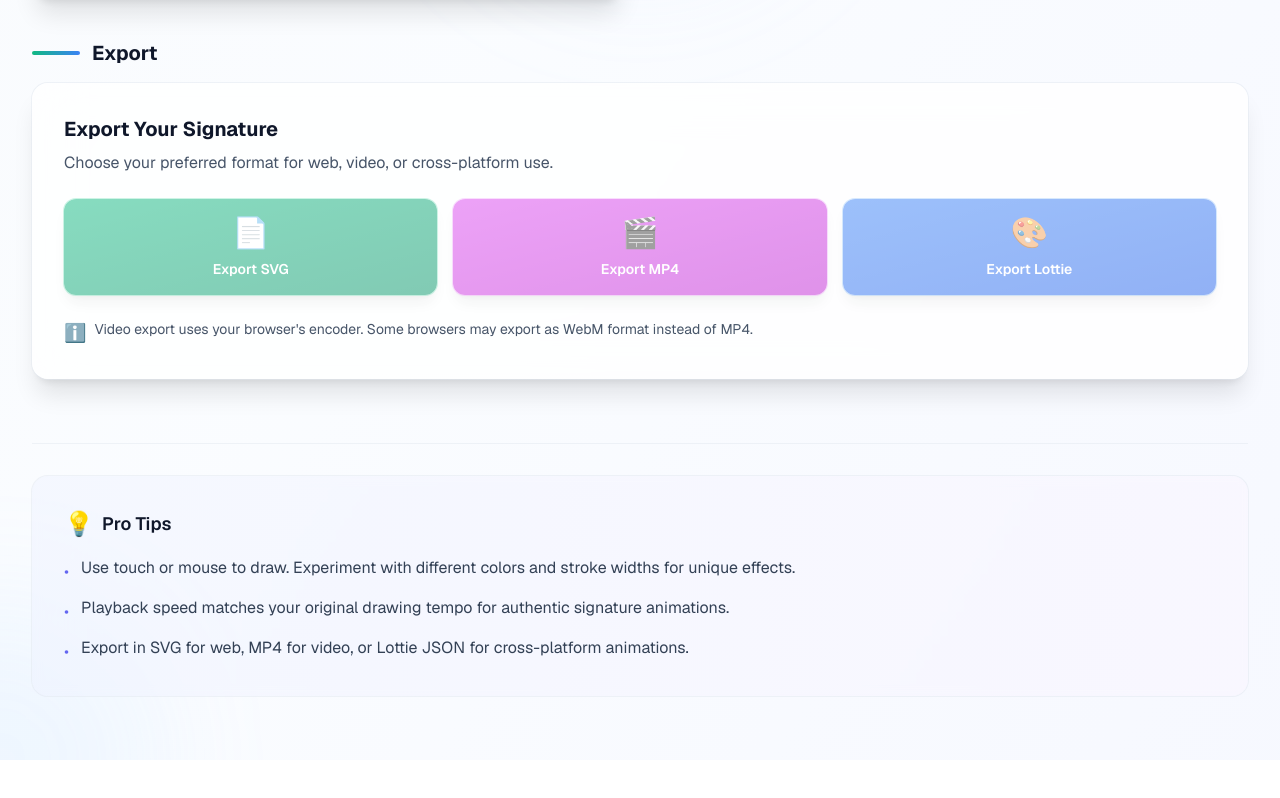
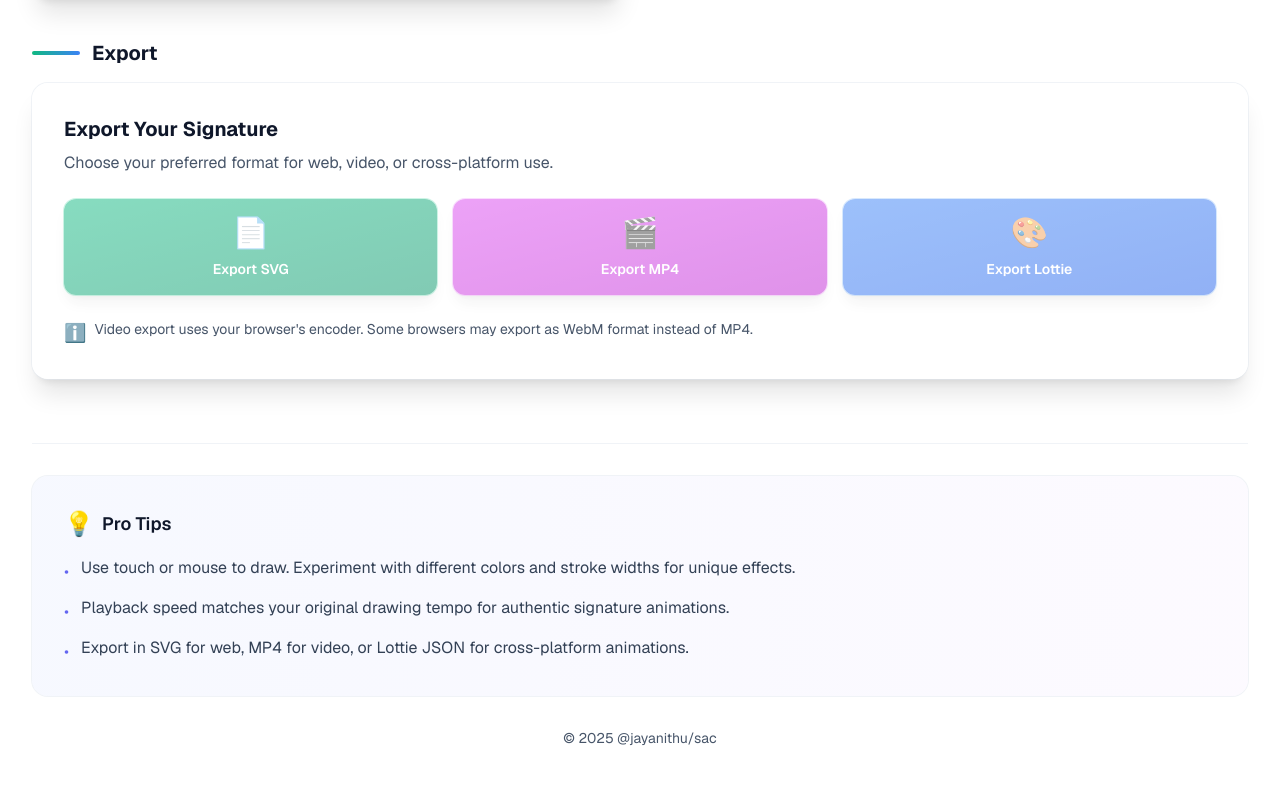
Before and after one commit to Jayanithu/sac, a Next.js app: page / in a window 1280 px wide. Shown: the part 1194-1992 px from the top of the page. Before the commit the page ends 1954 px from the top, so only its background shows below. Built offline with nearby package versions, Linux system fonts and the light colour scheme.

Commit message:
style: remove animated background and add footer

```diff
--- a/src/app/page.tsx
+++ b/src/app/page.tsx
@@ -25,15 +25,8 @@ export default function Page() {
     localStorage.setItem('theme', next);
   };
   return (
-    <main className="min-h-screen bg-gradient-to-br from-slate-50 via-blue-50/30 to-indigo-50/50 dark:from-slate-950 dark:via-slate-900 dark:to-slate-950 relative overflow-hidden">
-      {/* Animated background elements */}
-      <div className="absolute inset-0 overflow-hidden pointer-events-none">
-        <div className="absolute -top-40 -right-40 w-80 h-80 bg-purple-300/20 dark:bg-purple-500/10 rounded-full blur-3xl animate-pulse" />
-        <div className="absolute -bottom-40 -left-40 w-80 h-80 bg-blue-300/20 dark:bg-blue-500/10 rounded-full blur-3xl animate-pulse" style={{ animationDelay: '1s' }} />
-        <div className="absolute top-1/2 left-1/2 -translate-x-1/2 -translate-y-1/2 w-96 h-96 bg-indigo-200/10 dark:bg-indigo-500/5 rounded-full blur-3xl" />
-      </div>
-
-      <div className="relative z-10 px-4 sm:px-6 lg:px-8 py-8 sm:py-12 lg:py-16">
+    <main className="min-h-screen bg-white dark:bg-black">
+      <div className="px-4 sm:px-6 lg:px-8 py-8 sm:py-12 lg:py-16">
         <div className="max-w-7xl mx-auto">
           {/* Header */}
           <header className="mb-8 sm:mb-12">
@@ -52,7 +45,7 @@ export default function Page() {
                 className="group relative inline-flex h-11 w-20 items-center rounded-full bg-slate-200/80 dark:bg-slate-800/80 backdrop-blur-sm ring-1 ring-slate-300/50 dark:ring-slate-700/50 shadow-lg hover:shadow-xl transition-all duration-300 hover:scale-105"
               >
                 <span
-                  className="absolute left-1.5 inline-block h-8 w-8 rounded-full bg-white dark:bg-slate-700 shadow-lg ring-1 ring-slate-200/50 dark:ring-slate-600/50 transition-all duration-300 flex items-center justify-center"
+                  className="absolute left-1.5 h-8 w-8 rounded-full bg-white dark:bg-slate-700 shadow-lg ring-1 ring-slate-200/50 dark:ring-slate-600/50 transition-all duration-300 flex items-center justify-center"
                   style={{ transform: theme === 'dark' ? 'translateX(44px)' : 'translateX(0px)' }}
                 >
                   <span className="text-lg">{theme === 'dark' ? '🌙' : '☀️'}</span>
@@ -117,6 +110,9 @@ export default function Page() {
                 </li>
               </ul>
             </div>
+            <div className="mt-8 text-center">
+              <p className="text-sm text-slate-600 dark:text-slate-400">© 2025 @jayanithu/sac</p>
+            </div>
           </footer>
         </div>
       </div>
```
